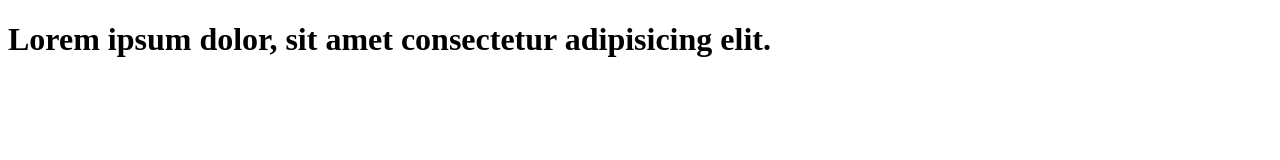
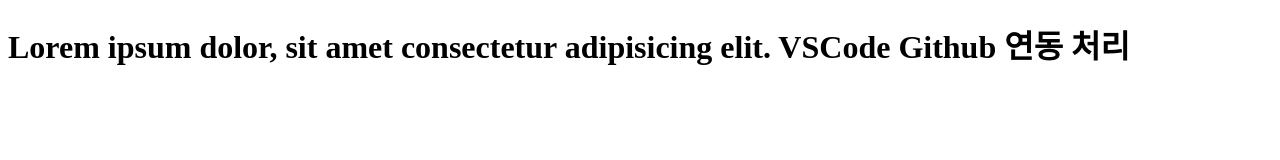
Before and after one commit to clk3600/vscode_web_index, a plain HTML site: page index.html in a window 1280 px wide. Drawn offline with Linux system fonts and the light colour scheme.

Commit message:
second commit

```diff
--- a/index.html
+++ b/index.html
@@ -8,6 +8,8 @@
 <body>
     <h1>
         Lorem ipsum dolor, sit amet consectetur adipisicing elit.
+        VSCode Github 연동 처리
     </h1>
+
 </body>
 </html>
```
